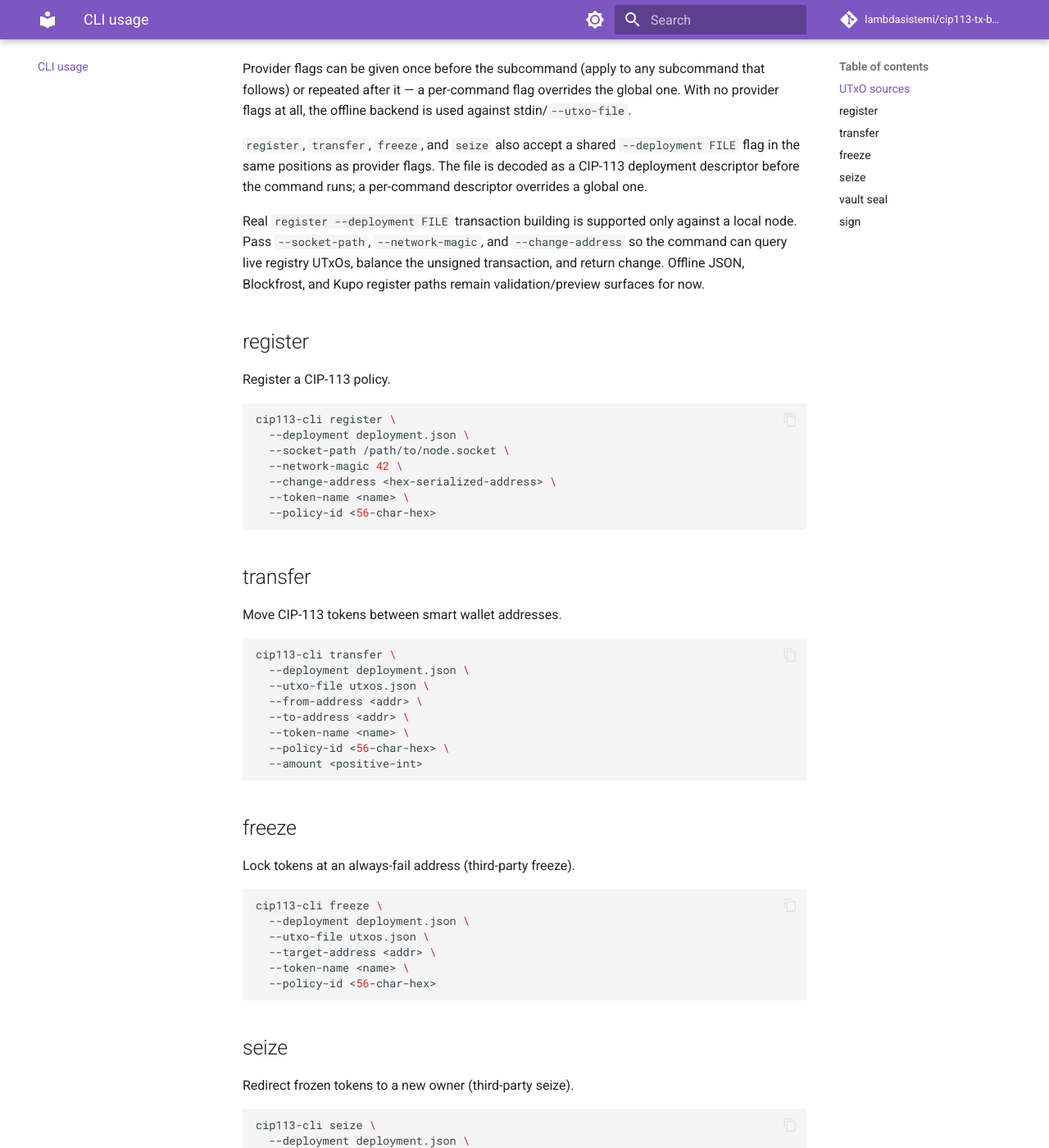
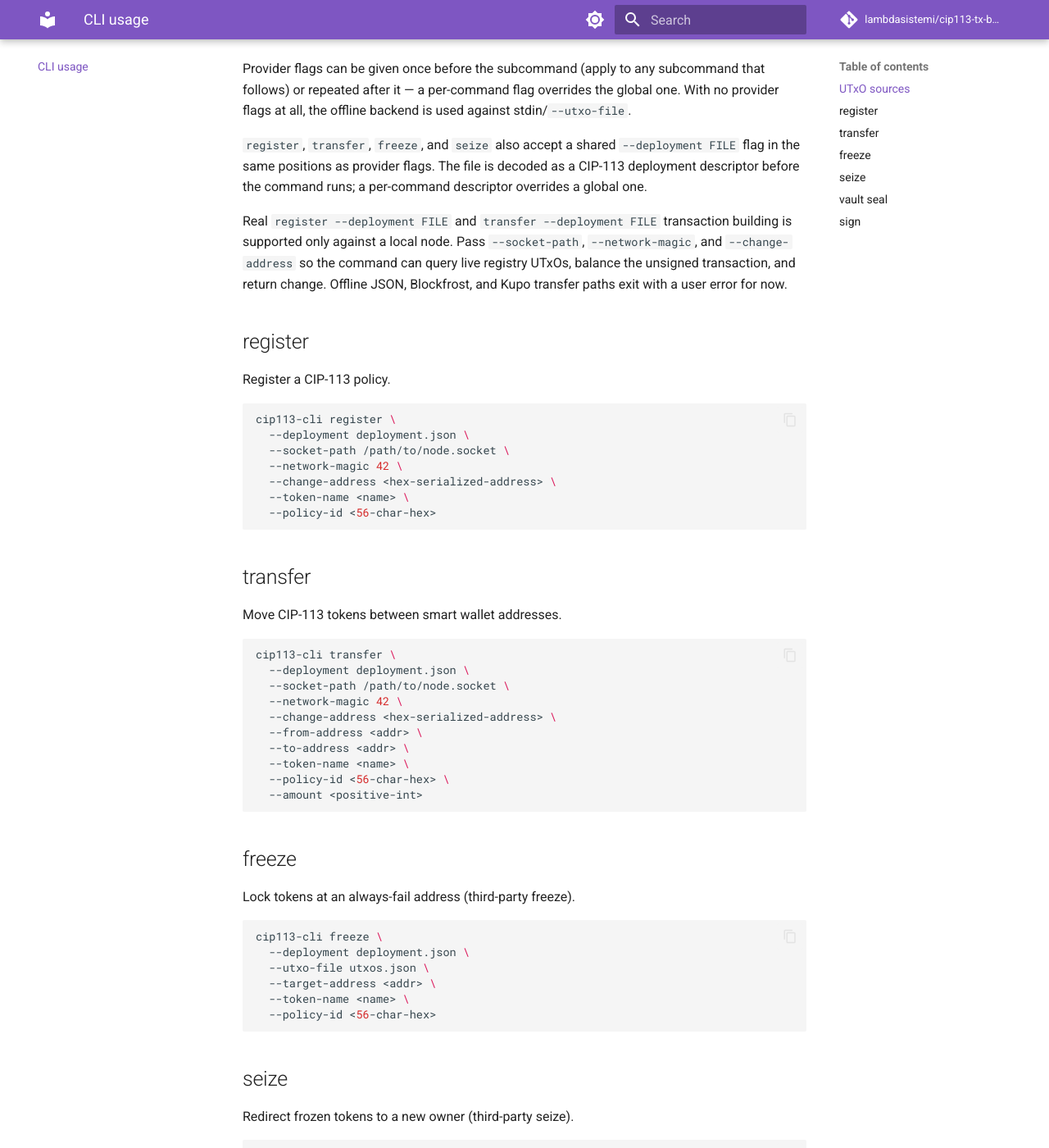
Before and after one commit to lambdasistemi/cip113-tx-builder, an MkDocs documentation site: the page built from docs/cli.md, in a window 1280 px wide and 1400 px high, scrolled down 768 px. Shown: the whole window at 82% size. Built offline with MkDocs 1.6.1 and Material for MkDocs 9.7.7, drawn with Linux system fonts in a browser that asks for light colours; comment, search, counter and statistics services are not loaded.

Commit message:
feat(transfer): build real transfer tx
Tasks: T053-S1

````diff
--- a/docs/cli.md
+++ b/docs/cli.md
@@ -33,11 +33,11 @@ against stdin/`--utxo-file`.
 decoded as a CIP-113 deployment descriptor before the command runs; a
 per-command descriptor overrides a global one.
 
-Real `register --deployment FILE` transaction building is supported only
-against a local node. Pass `--socket-path`, `--network-magic`, and
-`--change-address` so the command can query live registry UTxOs, balance the
-unsigned transaction, and return change. Offline JSON, Blockfrost, and Kupo
-register paths remain validation/preview surfaces for now.
+Real `register --deployment FILE` and `transfer --deployment FILE` transaction
+building is supported only against a local node. Pass `--socket-path`,
+`--network-magic`, and `--change-address` so the command can query live
+registry UTxOs, balance the unsigned transaction, and return change. Offline
+JSON, Blockfrost, and Kupo transfer paths exit with a user error for now.
 
 ## register
 
@@ -60,7 +60,9 @@ Move CIP-113 tokens between smart wallet addresses.
 ```bash
 cip113-cli transfer \
   --deployment deployment.json \
-  --utxo-file utxos.json \
+  --socket-path /path/to/node.socket \
+  --network-magic 42 \
+  --change-address <hex-serialized-address> \
   --from-address <addr> \
   --to-address <addr> \
   --token-name <name> \
````
Also changed, not shown: 5 other files.
